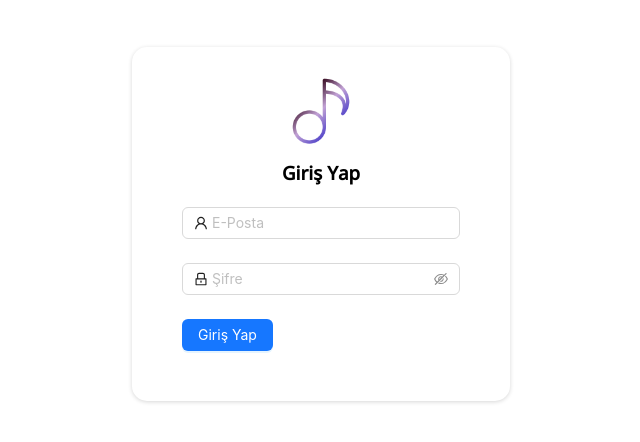
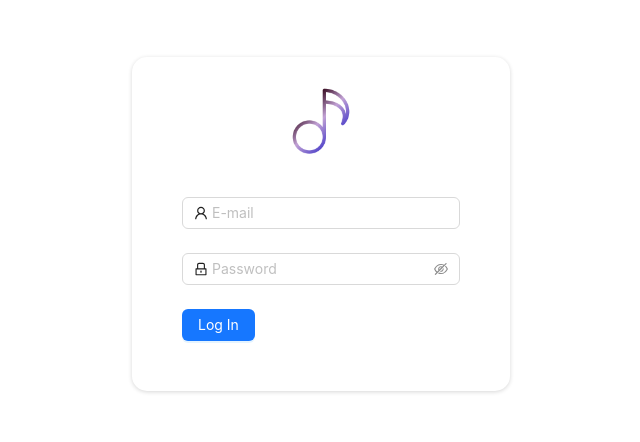
Before and after one commit to mehmethalis/ringtone-ui, a React (Create React App) app: page /auth/signin in a window 1280 px wide. Shown: the part 176-618 px from the top of the page, without its empty margins (319-959 px from the left). Built offline with nearby package versions, Linux system fonts and the light colour scheme.

Commit message:
resolved

```diff
--- a/src/components/auth/login/LoginForm.js
+++ b/src/components/auth/login/LoginForm.js
@@ -17,7 +17,7 @@ export default function LoginForm() {
       <a href="/">
         <Logo></Logo>
       </a>
-      <h3 className="heading">Giriş Yap</h3>
+      <h3 className="heading"></h3>
       <Form
         name="normal_login"
         size="middle"
@@ -26,19 +26,19 @@ export default function LoginForm() {
       >
         <Form.Item
           name="email"
-          rules={[{ required: true, type: "email", message: "Geçerli bir e-posta adresi girin!" }]}
+          rules={[{ required: true, type: "email", message: "Please enter a valid e-mail!" }]}
         >
           <Input
             prefix={<UserOutlined className="site-form-item-icon" />}
             type="email"
-            placeholder="E-Posta"
+            placeholder="E-mail"
           />
         </Form.Item>
-        <Form.Item name="password" rules={[{ required: true, message: "Şifrenizi girin!" }]}>
+        <Form.Item name="password" rules={[{ required: true, message: "Please enter your password!" }]}>
           <Input.Password
             prefix={<LockOutlined className="site-form-item-icon" />}
             type="password"
-            placeholder="Şifre"
+            placeholder="Password"
           />
         </Form.Item>
 
@@ -49,7 +49,7 @@ export default function LoginForm() {
           className="btn-login"
           loading={isLoading}
         >
-          Giriş Yap
+          Log In
         </Button>
       </Form>
     </div>
--- a/src/components/layout/DefaultHeader.js
+++ b/src/components/layout/DefaultHeader.js
@@ -11,6 +11,8 @@ import "./layout.css";
 import "moment/locale/tr";
 import { useDispatch, useSelector } from "react-redux";
 import { userLogoutRequest } from "../../store/actions/user.actions";
+import DrawerHeader from "./drawer/DrawerHeader";
+import DrawerFooter from "./drawer/DrawerFooter";
 const { Header } = Layout;
 
 export default function DefaultHeader({ bread }) {
@@ -43,7 +45,7 @@ export default function DefaultHeader({ bread }) {
             className="avatar"
           />
           <Drawer width={520} closable={false} onClose={onClose} open={open}>
-
+            <DrawerFooter/>
           </Drawer>
         </Badge>
 
--- a/src/components/layout/drawer/DrawerFooter.js
+++ b/src/components/layout/drawer/DrawerFooter.js
@@ -1,7 +1,12 @@
+import React from "react";
 
+import { Layout } from "antd";
+const { Footer } = Layout;
 
 export default function DrawerFooter () {
     return (
-
+        <Footer>
+            Hi
+        </Footer>
     );
 }
```
Also changed, not shown: src/components/layout/drawer/DrawerHeader.js (deleted, +0 -16 lines).
